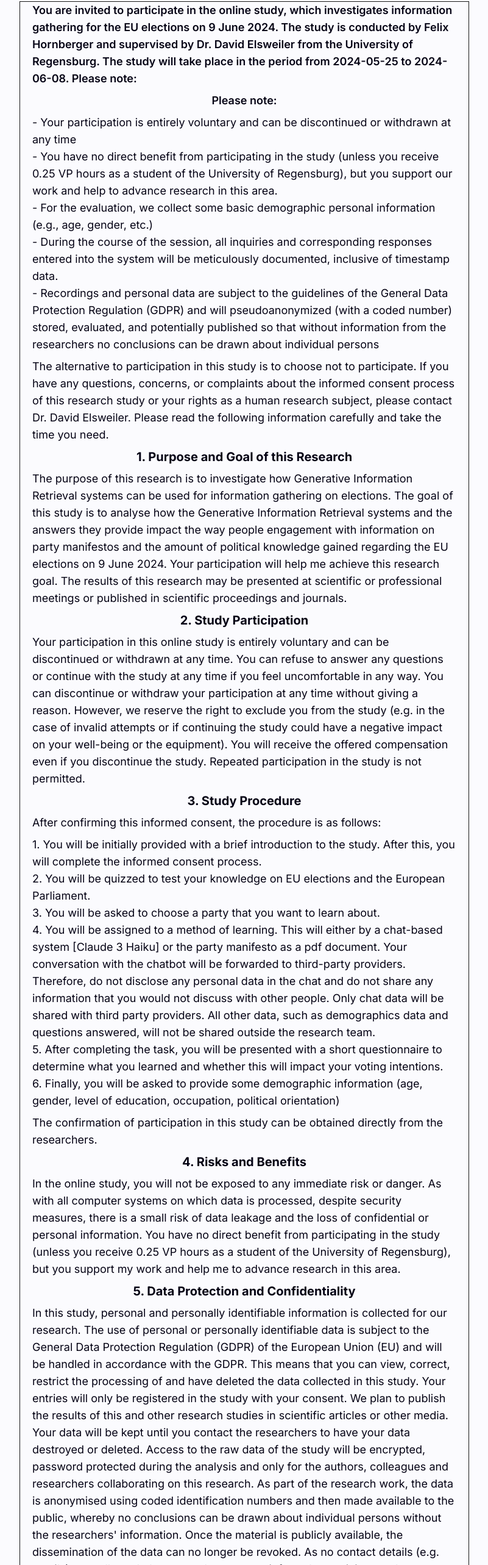
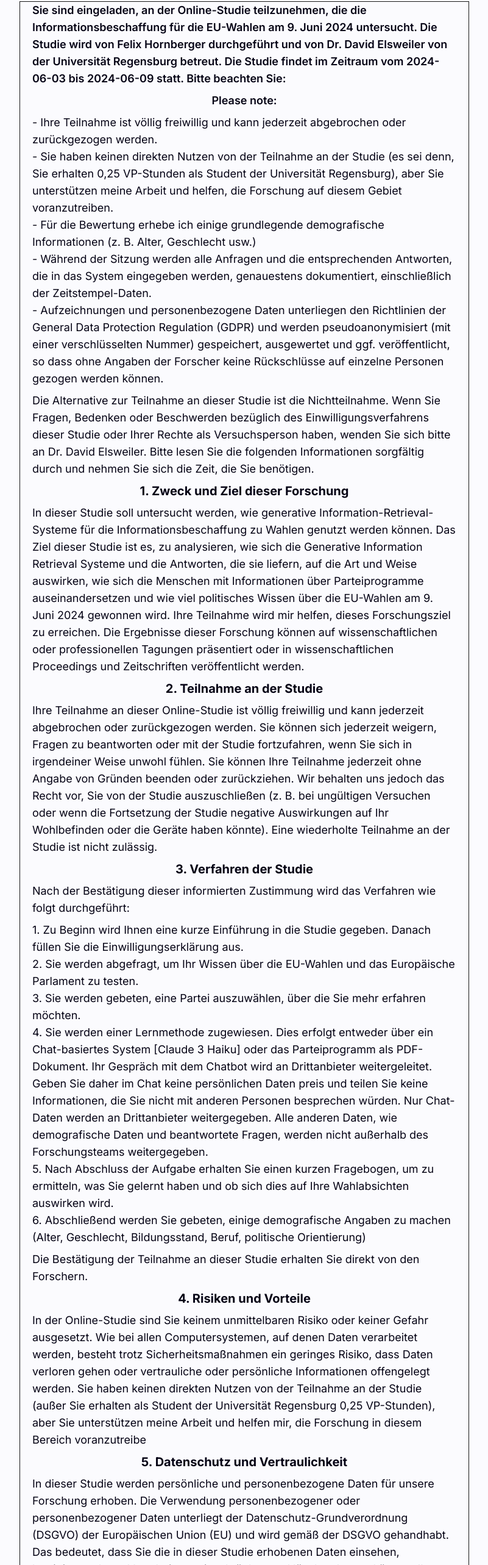
Before and after one commit to FelixHornberger/quote-and-vote-ger, a Next.js app: page /information-consent in a window 1280 px wide. Shown: the part 62-2628 px from the top of the page at 61% size, without its empty margins (239-1040 px from the left). Built offline with nearby package versions, Linux system fonts and the light colour scheme.

Commit message:
IC Text localisation

```diff
--- a/app/information-consent/page.tsx
+++ b/app/information-consent/page.tsx
@@ -9,92 +9,80 @@ export default function Home() {
             <div className="px-5 flex justify-center">
                 <div className="task-box mb-3 max-w-prose place-items-center px-5 border border-neutral-900">
                     <p>
-                    You are invited to participate in the online study, which investigates information gathering for the EU elections on 9 June 2024.
-                    The study is conducted by Felix Hornberger and supervised by Dr. David Elsweiler from the University of Regensburg.
-                    The study will take place in the period from 2024-05-25 to 2024-06-08. Please note:
+                        Sie sind eingeladen, an der Online-Studie teilzunehmen, die die Informationsbeschaffung für die EU-Wahlen am 9. Juni 2024 untersucht.
+                        Die Studie wird von Felix Hornberger durchgeführt und von Dr. David Elsweiler von der Universität Regensburg betreut.
+                        Die Studie findet im Zeitraum vom 2024-06-03 bis 2024-06-09 statt. Bitte beachten Sie:
                     </p>
                     <p className="my-2">Please note:</p>
                     <div className="text-left">
                         <ul className="mb-2">
-                            <li>- Your participation is entirely voluntary and can be discontinued or withdrawn at any time</li>
-                            <li>- You have no direct benefit from participating in the study (unless you receive 0.25 VP hours as a student
-                                of the University of Regensburg), but you support our work and help to advance research in this area.</li>
-                            <li>- For the evaluation, we collect some basic demographic personal information (e.g., age, gender, etc.)</li>
-                            <li>- During the course of the session, all inquiries and corresponding responses entered into the system will
-                                be meticulously documented, inclusive of timestamp data.</li>
-                            <li>- Recordings and personal data are subject to the guidelines of the General Data Protection Regulation
-                                (GDPR) and will pseudoanonymized (with a coded number) stored, evaluated, and potentially published
-                                so that without information from the researchers no conclusions can be drawn about individual persons</li>
+                            <li>- Ihre Teilnahme ist völlig freiwillig und kann jederzeit abgebrochen oder zurückgezogen werden.</li>
+                            <li>- Sie haben keinen direkten Nutzen von der Teilnahme an der Studie (es sei denn, Sie erhalten 0,25 VP-Stunden als Student der Universität Regensburg), aber Sie unterstützen meine Arbeit und helfen, die Forschung auf diesem Gebiet voranzutreiben.</li>
+                            <li>- Für die Bewertung erhebe ich einige grundlegende demografische Informationen (z. B. Alter, Geschlecht usw.)</li>
+                            <li>- Während der Sitzung werden alle Anfragen und die entsprechenden Antworten, die in das System eingegeben werden, genauestens dokumentiert, einschließlich der Zeitstempel-Daten.</li>
+                            <li>- Aufzeichnungen und personenbezogene Daten unterliegen den Richtlinien der General Data Protection Regulation (GDPR) und werden pseudoanonymisiert (mit einer verschlüsselten Nummer) gespeichert, ausgewertet und ggf. veröffentlicht, so dass ohne Angaben der Forscher keine Rückschlüsse auf einzelne Personen gezogen werden können.</li>
                         </ul>
-                        <p className="font-normal">The alternative to participation in this study is to choose not to participate. If you have any questions,
-                            concerns, or complaints about the informed consent process of this research study or your rights as a
-                            human research subject, please contact Dr. David Elsweiler. Please read the following information
-                            carefully and take the time you need.</p>
-                        <h2 className="text-center my-2">1. Purpose and Goal of this Research</h2>
                         <p className="font-normal">
-                            The purpose of this research is to investigate how Generative Information Retrieval systems can be used for information gathering on elections.
-                            The goal of this study is to analyse how the Generative Information Retrieval systems and the answers they provide impact the way people engagement with information on party manifestos and the amount of political knowledge gained regarding the EU elections on 9 June 2024. Your participation will help me achieve this research goal.
-                            The results of this research may be presented at scientific or professional meetings or published in scientific proceedings and journals.</p>
-                        <h2 className="text-center my-2">2. Study Participation</h2>
-                        <p className="font-normal">Your participation in this online study is entirely voluntary and can be discontinued or withdrawn at any
-                            time. You can refuse to answer any questions or continue with the study at any time if you feel
-                            uncomfortable in any way. You can discontinue or withdraw your participation at any time without giving
-                            a reason. However, we reserve the right to exclude you from the study (e.g. in the case of invalid
-                            attempts or if continuing the study could have a negative impact on your well-being or the equipment).
-                            You will receive the offered compensation even if you discontinue the study. Repeated participation in
-                            the study is not permitted.</p>
-                        <h2 className="text-center my-2">3. Study Procedure</h2>
-                        <p className="font-normal my-2">After confirming this informed consent, the procedure is as follows:</p>
+                            Die Alternative zur Teilnahme an dieser Studie ist die Nichtteilnahme.
+                            Wenn Sie Fragen, Bedenken oder Beschwerden bezüglich des Einwilligungsverfahrens dieser Studie oder Ihrer Rechte als Versuchsperson haben, wenden Sie sich bitte an Dr. David Elsweiler.
+                            Bitte lesen Sie die folgenden Informationen sorgfältig durch und nehmen Sie sich die Zeit, die Sie benötigen.</p>
+                        <h2 className="text-center my-2">1. Zweck und Ziel dieser Forschung</h2>
+                        <p className="font-normal">
+                            In dieser Studie soll untersucht werden, wie generative Information-Retrieval-Systeme für die Informationsbeschaffung zu Wahlen genutzt werden können.
+                            Das Ziel dieser Studie ist es, zu analysieren, wie sich die Generative Information Retrieval Systeme und die Antworten, die sie liefern, auf die Art und Weise auswirken, wie sich die Menschen mit Informationen über Parteiprogramme auseinandersetzen und wie viel politisches Wissen über die EU-Wahlen am 9. Juni 2024 gewonnen wird.
+                            Ihre Teilnahme wird mir helfen, dieses Forschungsziel zu erreichen.
+                            Die Ergebnisse dieser Forschung können auf wissenschaftlichen oder professionellen Tagungen präsentiert oder in wissenschaftlichen Proceedings und Zeitschriften veröffentlicht werden.</p>
+                        <h2 className="text-center my-2">2. Teilnahme an der Studie</h2>
+                        <p className="font-normal">
+                            Ihre Teilnahme an dieser Online-Studie ist völlig freiwillig und kann jederzeit abgebrochen oder zurückgezogen werden.
+                            Sie können sich jederzeit weigern, Fragen zu beantworten oder mit der Studie fortzufahren, wenn Sie sich in irgendeiner Weise unwohl fühlen.
+                            Sie können Ihre Teilnahme jederzeit ohne Angabe von Gründen beenden oder zurückziehen. Wir behalten uns jedoch das Recht vor, Sie von der Studie auszuschließen (z. B. bei ungültigen Versuchen oder wenn die Fortsetzung der Studie negative Auswirkungen auf Ihr Wohlbefinden oder die Geräte haben könnte).
+                            Eine wiederholte Teilnahme an der Studie ist nicht zulässig.
+                        </p>
+                        <h2 className="text-center my-2">3. Verfahren der Studie</h2>
+                        <p className="font-normal my-2">Nach der Bestätigung dieser informierten Zustimmung wird das Verfahren wie folgt durchgeführt:</p>
                         <ul className="mb-2">
-                            <li>1. You will be initially provided with a brief introduction to the study. After this, you will complete the informed
-                                    consent process.</li>
-                            <li>2. You will be quizzed to test your knowledge on EU elections and the European Parliament.</li>
-                            <li>3. You will be asked to choose a party that you want to learn about. </li>
-                            <li>4. You will be assigned to a method of learning. This will either by a chat-based system [Claude 3 Haiku] or the party manifesto as a pdf document.
-                                Your conversation with the chatbot will be forwarded to third-party providers.
-                                Therefore, do not disclose any personal data in the chat and do not share any information that you would not discuss with other people.
-                                Only chat data will be shared with third party providers.
-                                All other data, such as demographics data and questions answered, will not be shared outside the research team.</li>
-                            <li>5. After completing the task, you will be presented with a short questionnaire to determine what you learned and whether this will impact your voting intentions.</li>
-                            <li>6. Finally, you will be asked to provide some demographic information (age, gender, level of education, occupation, political orientation)</li>
+                            <li>1. Zu Beginn wird Ihnen eine kurze Einführung in die Studie gegeben. Danach füllen Sie die Einwilligungserklärung aus.</li>
+                            <li>2. Sie werden abgefragt, um Ihr Wissen über die EU-Wahlen und das Europäische Parlament zu testen.</li>
+                            <li>3. Sie werden gebeten, eine Partei auszuwählen, über die Sie mehr erfahren möchten. </li>
+                            <li>4. Sie werden einer Lernmethode zugewiesen. Dies erfolgt entweder über ein Chat-basiertes System [Claude 3 Haiku] oder das Parteiprogramm als PDF-Dokument.
+                                Ihr Gespräch mit dem Chatbot wird an Drittanbieter weitergeleitet.
+                                Geben Sie daher im Chat keine persönlichen Daten preis und teilen Sie keine Informationen, die Sie nicht mit anderen Personen besprechen würden.
+                                Nur Chat-Daten werden an Drittanbieter weitergegeben.
+                                Alle anderen Daten, wie demografische Daten und beantwortete Fragen, werden nicht außerhalb des Forschungsteams weitergegeben.</li>
+                            <li>5. Nach Abschluss der Aufgabe erhalten Sie einen kurzen Fragebogen, um zu ermitteln, was Sie gelernt haben und ob sich dies auf Ihre Wahlabsichten auswirken wird.</li>
+                            <li>6. Abschließend werden Sie gebeten, einige demografische Angaben zu machen (Alter, Geschlecht, Bildungsstand, Beruf, politische Orientierung)</li>
 
                         </ul>
-                        <p className="font-normal my-2">The confirmation of participation in this study can be obtained directly from the researchers.</p>
-                        <h2 className="text-center my-2">4. Risks and Benefits</h2>
-                        <p className="font-normal">In the online study, you will not be exposed to any immediate risk or danger. As with all computer systems on
-                            which data is processed, despite security measures, there is a small risk of data leakage and the loss of
-                            confidential or personal information. You have no direct benefit from participating in the study (unless you
-                            receive 0.25 VP hours as a student of the University of Regensburg), but you support my work and help me to
-                            advance research in this area.</p>
-                        <h2 className="text-center my-2">5. Data Protection and Confidentiality</h2>
-                        <p className="font-normal">In this study, personal and personally identifiable information is collected for our research. The use of personal or
-                            personally identifiable data is subject to the General Data Protection Regulation (GDPR) of the European Union
-                            (EU) and will be handled in accordance with the GDPR. This means that you can view, correct, restrict the
-                            processing of and have deleted the data collected in this study. Your entries will only be registered in the study
-                            with your consent. We plan to publish the results of this and other research studies in scientific articles or other
-                            media. Your data will be kept until you contact the researchers to have your data destroyed or deleted. Access to
-                            the raw data of the study will be encrypted, password protected during the analysis and only for the authors,
-                            colleagues and researchers collaborating on this research. As part of the research work, the data is anonymised
-                            using coded identification numbers and then made available to the public, whereby no conclusions can be drawn
-                            about individual persons without the researchers&apos; information. Once the material is publicly available, the
-                            dissemination of the data can no longer be revoked. As no contact details (e.g. emails) are collected, the
-                            researchers cannot inform the participants about further details of the study or about a possible breach of
-                            confidential data.</p>
-                        <h2 className="text-center my-2">6. Identification of Investigators</h2>
-                        <p className="font-normal mb-2">If you have any questions or concerns about the research, please feel free to contact:</p>
-                        <p className="font-normal">Researcher:</p>
+                        <p className="font-normal my-2">Die Bestätigung der Teilnahme an dieser Studie erhalten Sie direkt von den Forschern.</p>
+                        <h2 className="text-center my-2">4. Risiken und Vorteile</h2>
+                        <p className="font-normal">
+                            In der Online-Studie sind Sie keinem unmittelbaren Risiko oder keiner Gefahr ausgesetzt.
+                            Wie bei allen Computersystemen, auf denen Daten verarbeitet werden, besteht trotz Sicherheitsmaßnahmen ein geringes Risiko, dass Daten verloren gehen oder vertrauliche oder persönliche Informationen offengelegt werden.
+                            Sie haben keinen direkten Nutzen von der Teilnahme an der Studie (außer Sie erhalten als Student der Universität Regensburg 0,25 VP-Stunden), aber Sie unterstützen meine Arbeit und helfen mir, die Forschung in diesem Bereich voranzutreibe</p>
+                        <h2 className="text-center my-2">5. Datenschutz und Vertraulichkeit</h2>
+                        <p className="font-normal">
+                            In dieser Studie werden persönliche und personenbezogene Daten für unsere Forschung erhoben.
+                            Die Verwendung personenbezogener oder personenbezogener Daten unterliegt der Datenschutz-Grundverordnung (DSGVO) der Europäischen Union (EU) und wird gemäß der DSGVO gehandhabt.
+                            Das bedeutet, dass Sie die in dieser Studie erhobenen Daten einsehen, korrigieren, deren Verarbeitung einschränken und löschen lassen können.
+                            Ihre Angaben werden nur mit Ihrer Zustimmung in der Studie registriert. Wir planen, die Ergebnisse dieser und anderer Forschungsstudien in wissenschaftlichen Artikeln oder anderen Medien zu veröffentlichen.
+                            Ihre Daten werden so lange gespeichert, bis Sie sich an die Forscher wenden, um Ihre Daten vernichten oder löschen zu lassen. Der Zugriff auf die Rohdaten der Studie erfolgt verschlüsselt und passwortgeschützt während der Analyse und nur für die Autoren, Kollegen und Forscher, die an dieser Forschung mitarbeiten. Im Rahmen der Forschungsarbeit werden die Daten mithilfe von codierten Identifikationsnummern anonymisiert und dann der Öffentlichkeit zugänglich gemacht, wobei ohne die Informationen des Forschers keine Rückschlüsse auf einzelne Personen möglich sind. Sobald das Material öffentlich zugänglich ist, kann die Weitergabe der Daten nicht mehr rückgängig gemacht werden.
+                            Da keine Kontaktdaten (z. B. E-Mail-Adressen) erfasst werden, können die Forscher die Teilnehmer nicht über weitere Details der Studie oder über einen möglichen Verstoß gegen die Vertraulichkeit der Daten informieren.</p>
+                        <h2 className="text-center my-2">6. Identifizierung der Forscher</h2>
+                        <p className="font-normal mb-2">Wenn Sie Fragen oder Bedenken bezüglich der Studie haben, wenden Sie sich bitte an:</p>
+                        <p className="font-normal">Forscher:</p>
                         <ul className="mb-2">
                             <li>Felix Hornberger (felix.hornberger@stud.uni-regensburg.de)</li>
                         </ul>
-                        <p className="font-normal">Principal investigator:</p>
+                        <p className="font-normal">Hauptprüfer:</p>
                         <ul className="mb-2">
                             <li>Dr. David Elsweiler (david.elsweiler@ur.de)</li>
-                            <li>University of Regensburg Universitätsstr. 31 93053 Regensburg, Germany</li>
+                            <li>Universität Regensburg Universitätsstr. 31 93053 Regensburg, Germany</li>
                         </ul>
                     </div>
                 </div>
             </div>
-            <Checkbox checkboxText="I accept the conditions"/>
+            <Checkbox checkboxText="Ich akzeptiere die Bedingungen"/>
       </main>
     );
   }
```
